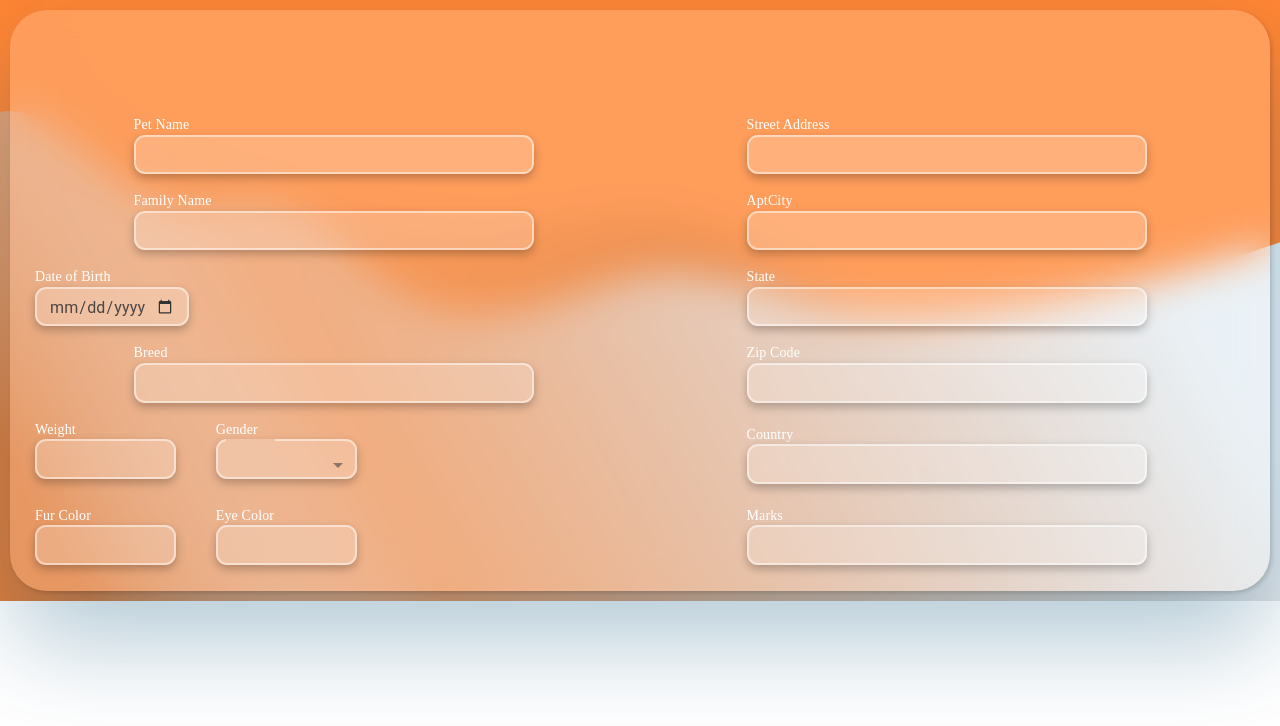
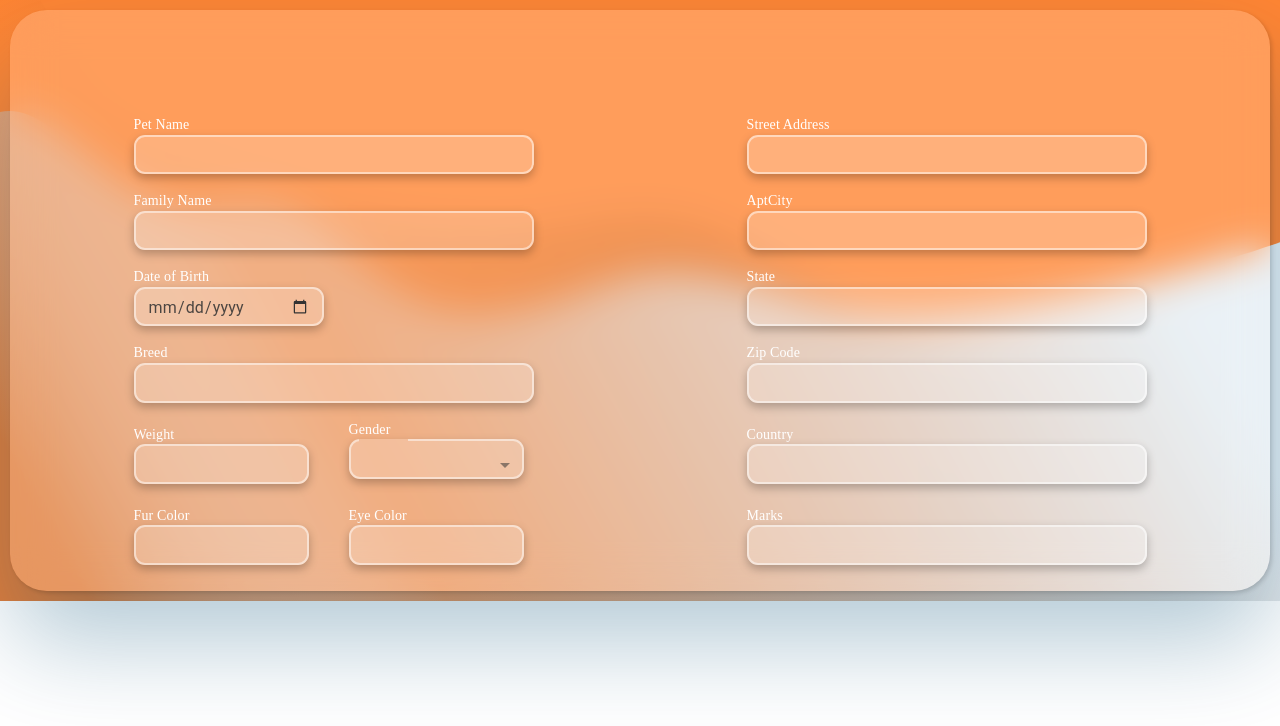
Before and after one commit to Dushani-Ranasinghe/mui-stepper-form, a React (Create React App) app: page / in a window 1280 px wide. Shown: the top 726 px of the page. Built offline with nearby package versions, Linux system fonts and the light colour scheme; a web font is replaced by a local one.

Commit message:
Aligned all the text fields

```diff
--- a/src/Components/Test.js
+++ b/src/Components/Test.js
@@ -52,7 +52,7 @@ const inputDateStyle = {
     background: "rgba(255, 255, 255, 0.2)",
   },
   "& .MuiInputBase-root ": {
-    width: "12vw",
+    width:{sm:150 , md:190, xs:160},
     height: "40px",
   },
   "& .MuiFormControl-root": {
@@ -78,7 +78,7 @@ const smallTextStyle = {
     background: "rgba(255, 255, 255, 0.2)",
   },
   "& .MuiInputBase-root ": {
-    width: "11vw",
+    width:{sm:110 , md:175, xs:130},
     height: "40px",
   },
   "& .MuiFormControl-root": {
@@ -103,7 +103,15 @@ export default function Test() {
   const handleChange = (event) => {
     setGender(event.target.value);
   };
-
+const DOBStyle ={
+  width: { sm: 270, md: 400, xs: 300 },
+};
+const smallFieldBoxStyle ={
+  width: { sm: 270, md: 400, xs: 300 },
+  display: "flex",
+  alignItems: "center",
+  justifyContent: {md: "ceneter", sm :"left"},
+}
   return (
     <Grid
       container
@@ -159,7 +167,8 @@ export default function Test() {
           sx={textFieldStyle}
         />
       </Grid>
-      <Grid item xs={12} sm={6} md={6} lg={6} xl={5}>
+      <Grid item xs={12} sm={6} md={6} lg={6} xl={5} sx={gridStyle}>
+      <Box sx={DOBStyle}>
         <InputLabel sx={inputstyle}>Date of Birth</InputLabel>
         <TextField
           id="firstName"
@@ -170,6 +179,7 @@ export default function Test() {
           type="date"
           sx={inputDateStyle}
         />
+        </Box>
       </Grid>
       <Grid item xs={12} sm={6} md={6} lg={6} xl={5} sx={gridStyle}>
         <InputLabel sx={inputstyle}>State</InputLabel>
@@ -204,7 +214,8 @@ export default function Test() {
           sx={textFieldStyle}
         />
       </Grid>
-      <Grid item xs={12} sm={6} md={6} lg={6} xl={5} display={"flex"}>
+      <Grid item xs={12} sm={6} md={6} lg={6} xl={5} sx={gridStyle}>
+      <Box sx={smallFieldBoxStyle}>
         <Box mr={5}>
           <InputLabel sx={inputstyle} flexDirection={"row"}>
             Weight
@@ -228,7 +239,7 @@ export default function Test() {
             onChange={handleChange}
             displayEmpty
             sx={{
-              width: "11vw",
+              width:{sm:110 , md:175, xs:130},
               height: 50,
               "& .MuiOutlinedInput-notchedOutline": {
                 border: "2px solid rgba(255, 255, 255, 0.5)",
@@ -262,6 +273,7 @@ export default function Test() {
             <MenuItem value={2}>Female</MenuItem>
           </Select>
         </Box>
+        </Box>
       </Grid>
       <Grid item xs={12} sm={6} md={6} lg={6} xl={5} sx={gridStyle}>
         <InputLabel sx={inputstyle}>Country</InputLabel>
@@ -275,7 +287,8 @@ export default function Test() {
         />
       </Grid>
 
-      <Grid item xs={12} sm={6} md={6} lg={6} xl={5} display={"flex"}>
+      <Grid item xs={12} sm={6} md={6} lg={6} xl={5} sx={gridStyle}>
+      <Box sx={smallFieldBoxStyle}>
         <Box mr={5}>
           <InputLabel sx={inputstyle} flexDirection={"row"}>
             Fur Color
@@ -300,6 +313,7 @@ export default function Test() {
             sx={smallTextStyle}
           />
         </Box>
+        </Box>
       </Grid>
 
       <Grid item xs={12} sm={6} md={6} lg={6} xl={5} sx={gridStyle}>
```
